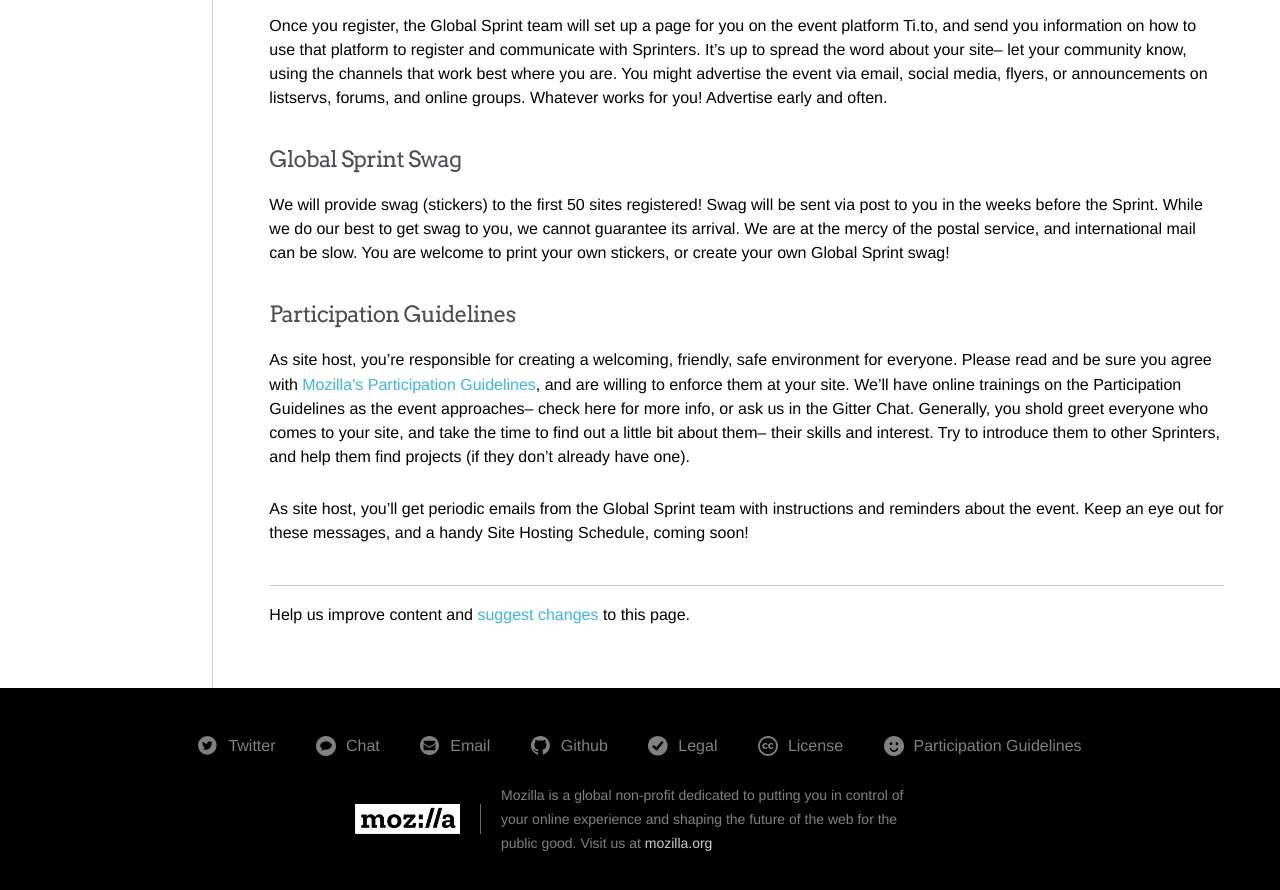
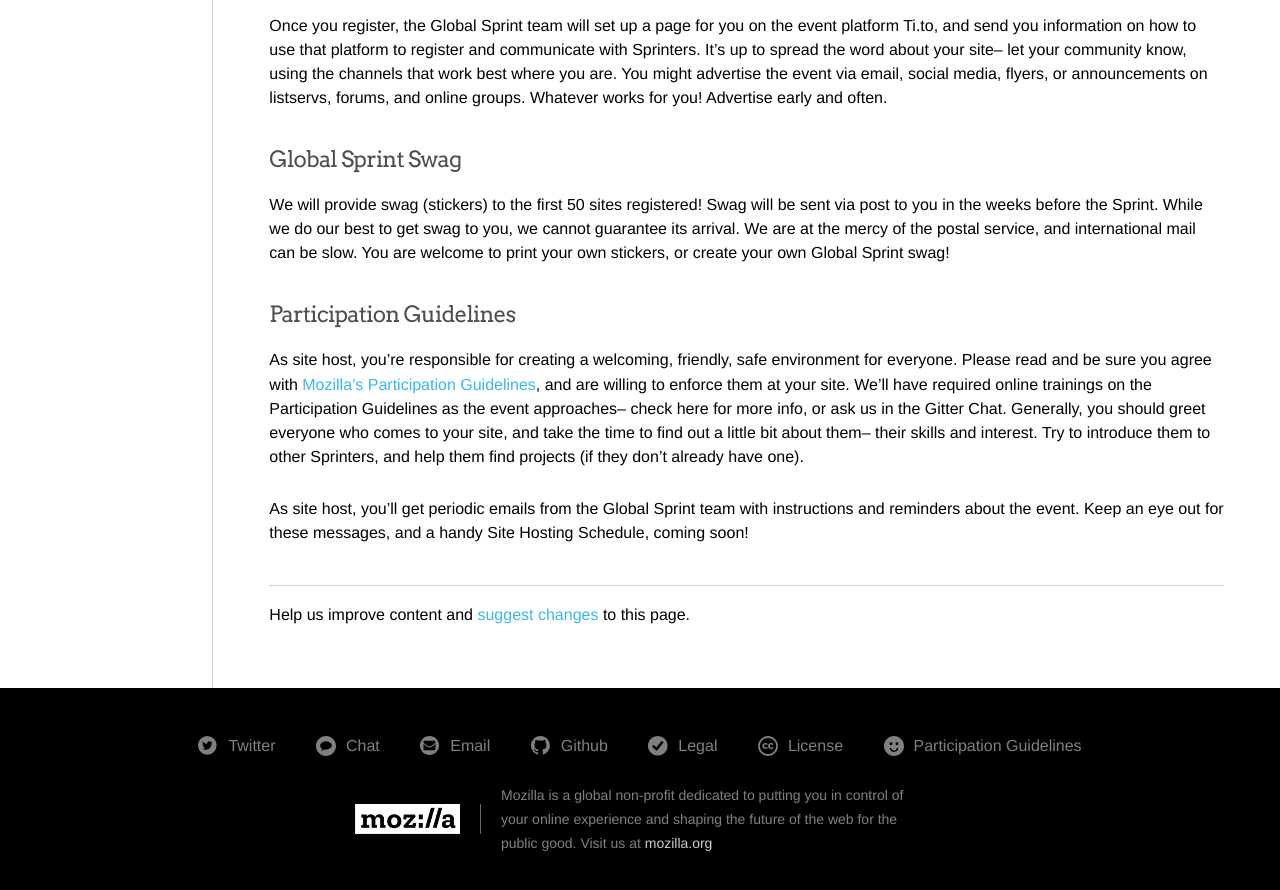
Before and after one commit to mozilla/global-sprint, a Jekyll site: the page built from _articles/site-hosts-guide.md, in a window 1280 px wide and 900 px high, scrolled down 1319 px. Shown: the top 890 px of the window. Built offline with Jekyll 4.4.1, drawn with Linux system fonts in a browser that asks for light colours; comment, search, counter and statistics services are not loaded.

Commit message:
Update site-hosts-guide.md

```diff
--- a/_articles/site-hosts-guide.md
+++ b/_articles/site-hosts-guide.md
@@ -39,6 +39,6 @@ Once you register, the Global Sprint team will set up a page for you on the even
 We will provide swag (stickers) to the first 50 sites registered! Swag will be sent via post to you in the weeks before the Sprint. While we do our best to get swag to you, we cannot guarantee its arrival. We are at the mercy of the postal service, and international mail can be slow. You are welcome to print your own stickers, or create your own Global Sprint swag!
 
 #### Participation Guidelines
-As site host, you’re responsible for creating a welcoming, friendly, safe environment for everyone. Please read and be sure you agree with [Mozilla’s Participation Guidelines](https://www.mozilla.org/en-US/about/governance/policies/participation/), and are willing to enforce them at your site. We’ll have online trainings on the Participation Guidelines as the event approaches-- check here for more info, or ask us in the Gitter Chat. Generally, you shold greet everyone who comes to your site, and take the time to find out a little bit about them-- their skills and interest. Try to introduce them to other Sprinters, and help them find projects (if they don't already have one).
+As site host, you’re responsible for creating a welcoming, friendly, safe environment for everyone. Please read and be sure you agree with [Mozilla’s Participation Guidelines](https://www.mozilla.org/en-US/about/governance/policies/participation/), and are willing to enforce them at your site. We’ll have **required online** trainings on the Participation Guidelines as the event approaches-- check here for more info, or ask us in the Gitter Chat. Generally, you should greet everyone who comes to your site, and take the time to find out a little bit about them-- their skills and interest. Try to introduce them to other Sprinters, and help them find projects (if they don't already have one).
 
 As site host, you’ll get periodic emails from the Global Sprint team with instructions and reminders about the event. Keep an eye out for these messages, and a handy Site Hosting Schedule, coming soon!
```
